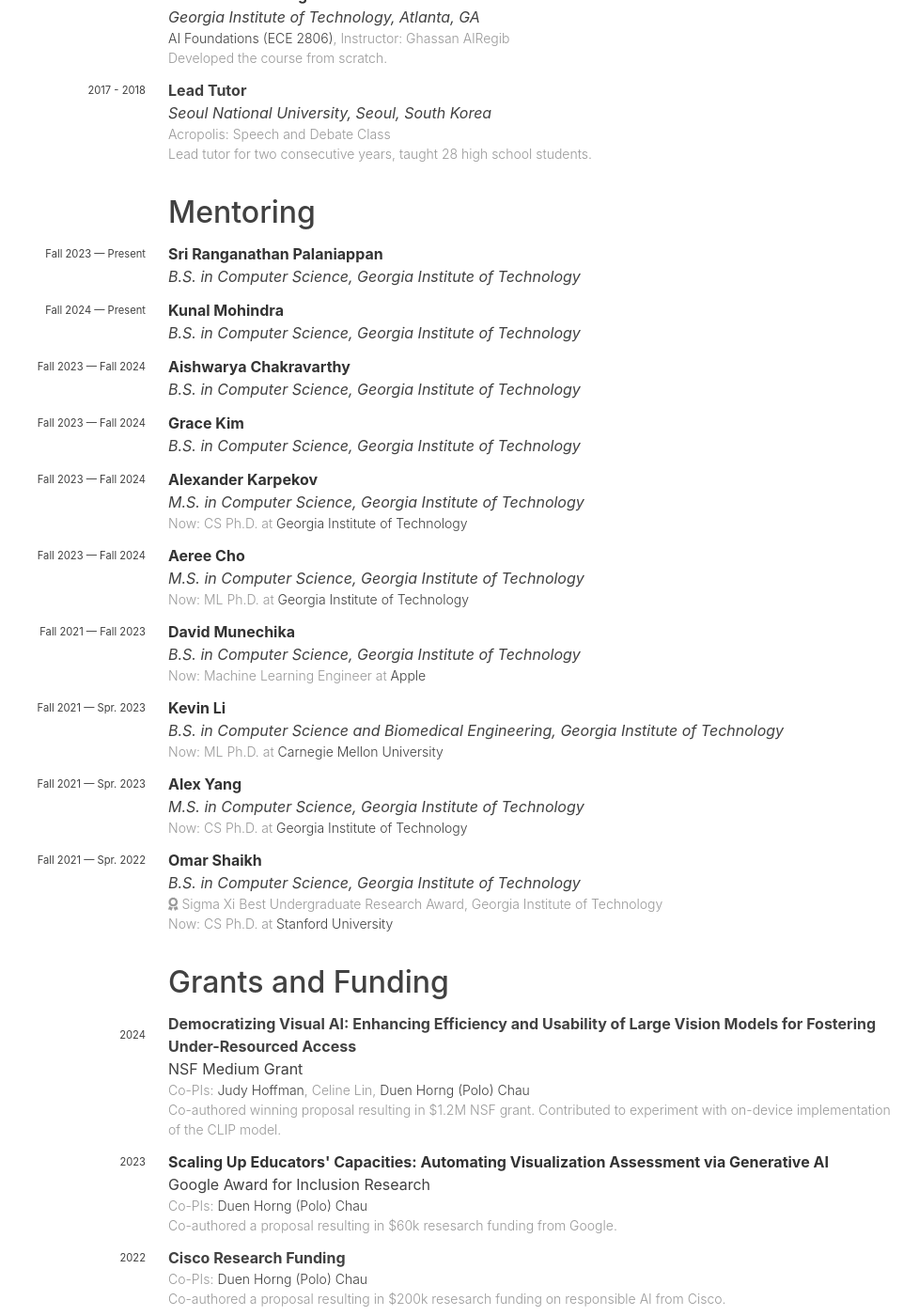
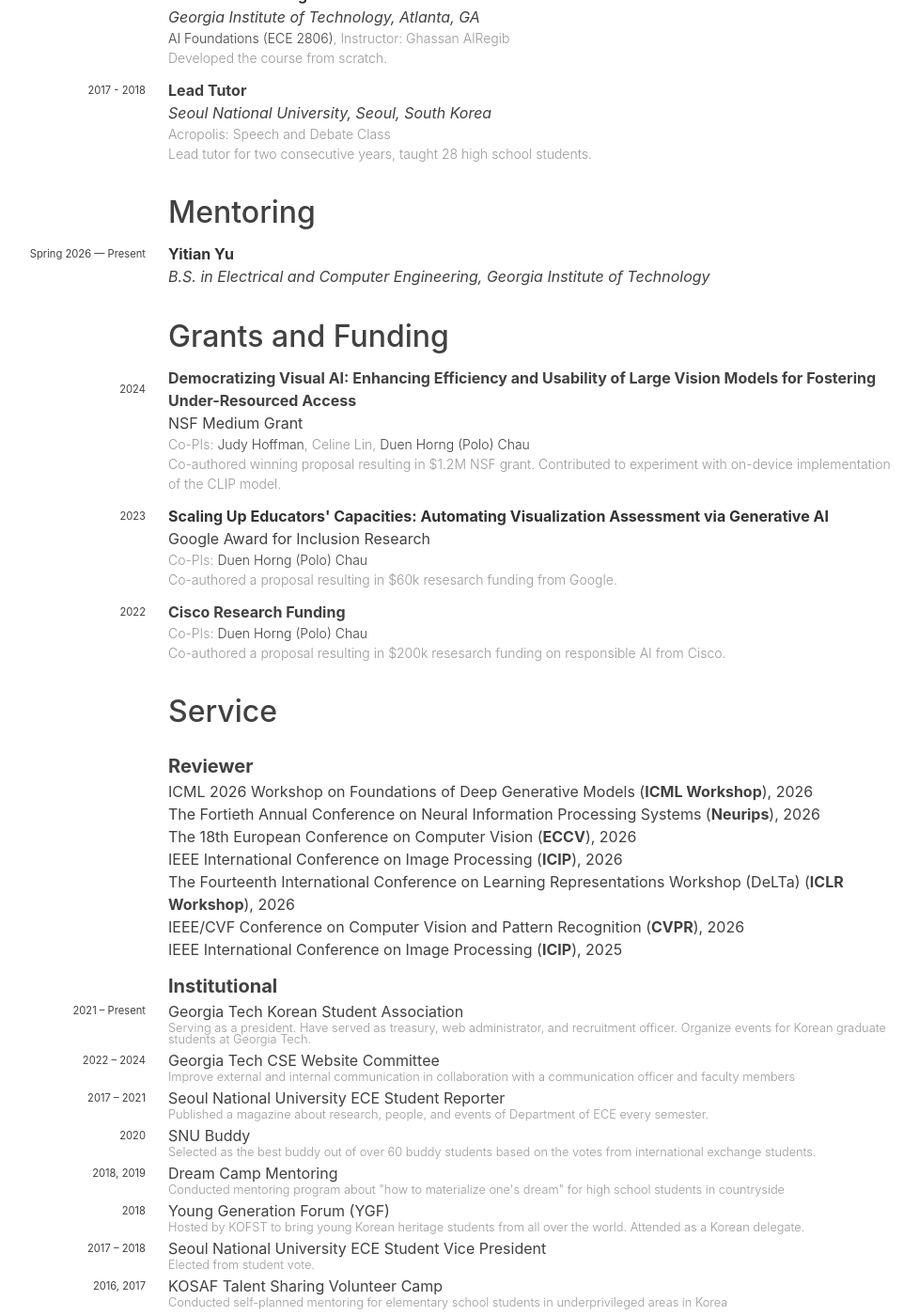
Before and after one commit to skvictoria/skvictoria.github.io, a Jekyll site: the page built from cv.md, in a window 1280 px wide and 1400 px high, scrolled down 4887 px. Shown: the whole window at 94% size, without its empty margins (153-1131 px from the left). Built offline with Jekyll 4.4.1, drawn with Linux system fonts in a browser that asks for light colours; nearby versions of some CDN libraries; some web fonts are replaced.

Commit message:
Update mentoring.yaml with new entry for Yitian Yu
Removed several entries and added Yitian Yu with updated details.

```diff
--- a/_data/mentoring.yaml
+++ b/_data/mentoring.yaml
@@ -1,73 +1,5 @@
-- name: Sri Ranganathan Palaniappan
-  year: "Fall 2023 —"
+- name: Yitian Yu
+  year: "Spring 2026 —"
   year-extra: "Present"
-  degree: "B.S. in Computer Science, Georgia Institute of Technology"
-  url: https://www.linkedin.com/in/sri-ranganathan-palaniappan/
-
-- name: Kunal Mohindra
-  year: "Fall 2024 —"
-  year-extra: "Present"
-  degree: "B.S. in Computer Science, Georgia Institute of Technology"
-  url: https://www.linkedin.com/in/kunalmohindra/
-
-- name: Aishwarya Chakravarthy
-  year: "Fall 2023 —"
-  year-extra: "Fall 2024"
-  degree: "B.S. in Computer Science, Georgia Institute of Technology"
-  url: https://www.linkedin.com/in/achakrav6/
-
-- name: Grace Kim
-  year: "Fall 2023 —"
-  year-extra: "Fall 2024"
-  degree: "B.S. in Computer Science, Georgia Institute of Technology"
-  url: https://www.linkedin.com/in/chaeyeonggracekim/
-
-- name: Alexander Karpekov
-  year: "Fall 2023 —"
-  year-extra: "Fall 2024"
-  degree: "M.S. in Computer Science, Georgia Institute of Technology"
-  now-position: CS Ph.D.
-  now-institution: Georgia Institute of Technology
-  url: https://www.alexkarpekov.com
-
-- name: Aeree Cho
-  year: "Fall 2023 —"
-  year-extra: "Fall 2024"
-  degree: "M.S. in Computer Science, Georgia Institute of Technology"
-  now-position: ML Ph.D.
-  now-institution: Georgia Institute of Technology
-  url: https://aereeeee.github.io
-
-- name: David Munechika
-  year: "Fall 2021 —"
-  year-extra: "Fall 2023"
-  degree: "B.S. in Computer Science, Georgia Institute of Technology"
-  now-position: Machine Learning Engineer
-  now-institution: Apple
-  url: https://www.linkedin.com/in/dmunechika/
-
-- name: Kevin Li
-  year: "Fall 2021 —"
-  year-extra: "Spr. 2023"
-  degree: "B.S. in Computer Science and Biomedical Engineering, Georgia Institute of Technology"
-  now-position: ML Ph.D.
-  now-institution: Carnegie Mellon University
-  url: https://www.linkedin.com/in/kevinyli/
-
-- name: Alex Yang
-  year: "Fall 2021 —"
-  year-extra: "Spr. 2023"
-  degree: "M.S. in Computer Science, Georgia Institute of Technology"
-  now-position: CS Ph.D.
-  now-institution: Georgia Institute of Technology
-  url: https://alexanderyang.me/
-
-- name: Omar Shaikh
-  year: "Fall 2021 —"
-  year-extra: "Spr. 2022"
-  degree: "B.S. in Computer Science, Georgia Institute of Technology"
-  awards:
-    - Sigma Xi Best Undergraduate Research Award, Georgia Institute of Technology
-  now-position: CS Ph.D.
-  now-institution: Stanford University
-  url: http://oshaikh.com/
+  degree: "B.S. in Electrical and Computer Engineering, Georgia Institute of Technology"
+  url: https://www.linkedin.com/in/yitian-yu/
```
